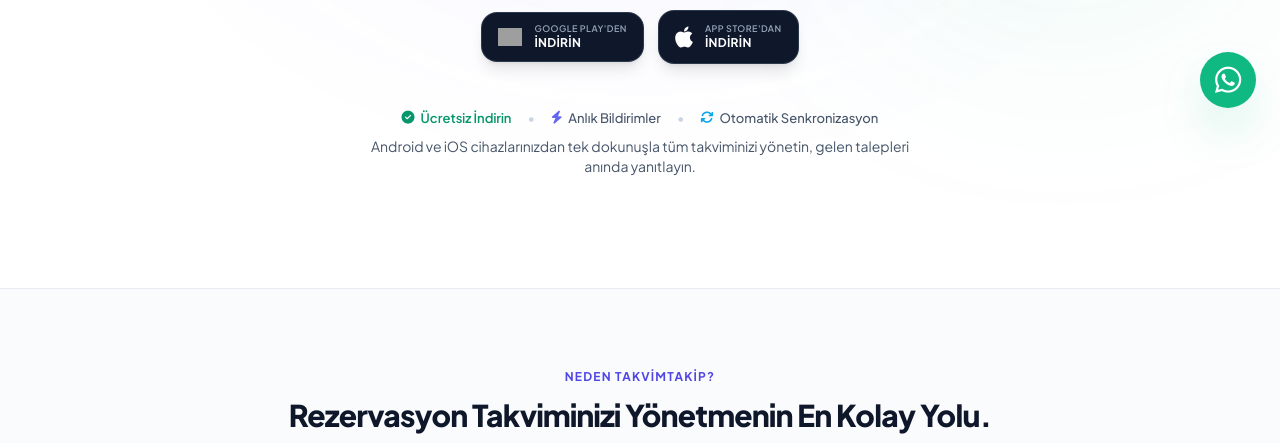
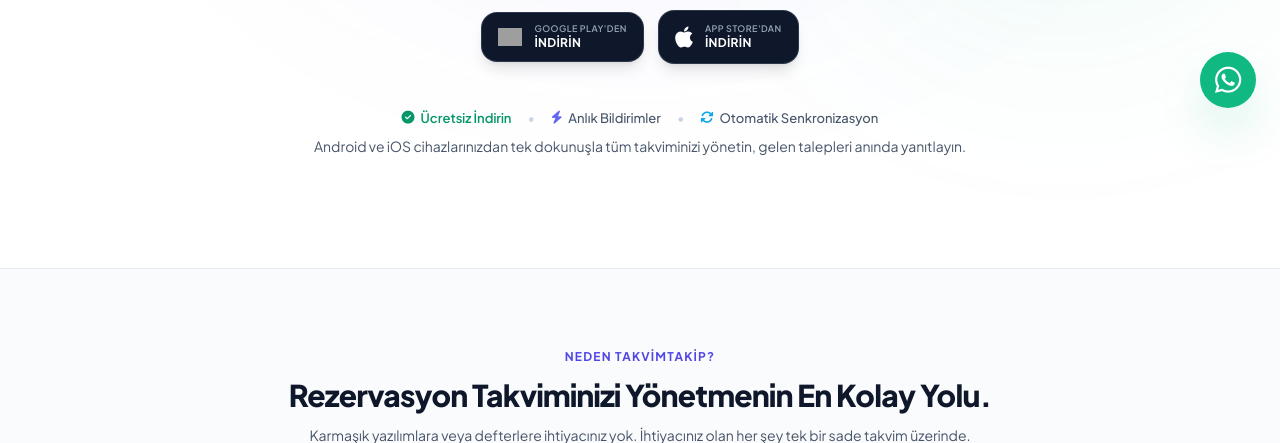
Before and after one commit to gknsen0788/takvimtakipiosnew, a PHP site: page /takvim/ in a window 1280 px wide. Shown: the part 668-1111 px from the top of the page. Run offline with PHP 8.4, Linux system fonts and the light colour scheme; some libraries are stand-ins or nearby versions; grey boxes are pictures that could not be loaded.

Commit message:
Keep hero store description on a single line on desktop

```diff
--- a/views/landing/index.php
+++ b/views/landing/index.php
@@ -396,7 +396,7 @@ $T = [
             </div>
 
             <!-- Hero Store Subtext & Highlights -->
-            <div class="pt-4 max-w-xl mx-auto space-y-2">
+            <div class="pt-4 max-w-3xl mx-auto space-y-2">
                 <div class="inline-flex flex-wrap items-center justify-center gap-x-4 gap-y-1.5 text-xs sm:text-[13px] <?= $T['body_muted'] ?> font-medium">
                     <span class="inline-flex items-center text-emerald-600 dark:text-emerald-400 font-semibold">
                         <i class="fa-solid fa-circle-check mr-1.5"></i>Ücretsiz İndirin
@@ -410,7 +410,7 @@ $T = [
                         <i class="fa-solid fa-arrows-rotate text-sky-500 mr-1.5"></i>Otomatik Senkronizasyon
                     </span>
                 </div>
-                <p class="text-xs sm:text-sm <?= $T['body_muted'] ?> leading-relaxed">
+                <p class="text-xs sm:text-sm <?= $T['body_muted'] ?> leading-relaxed md:whitespace-nowrap">
                     Android ve iOS cihazlarınızdan tek dokunuşla tüm takviminizi yönetin, gelen talepleri anında yanıtlayın.
                 </p>
             </div>
```
